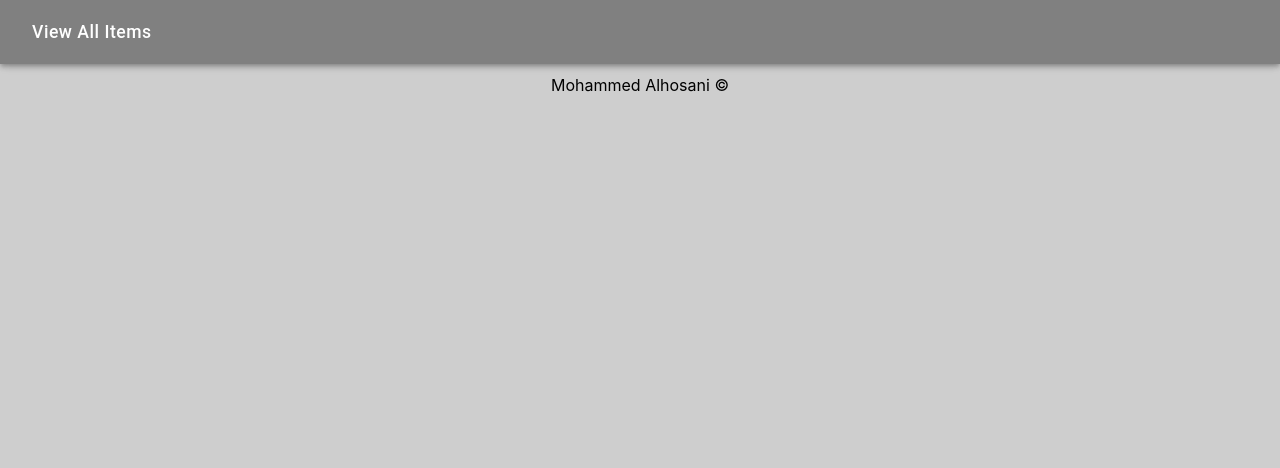
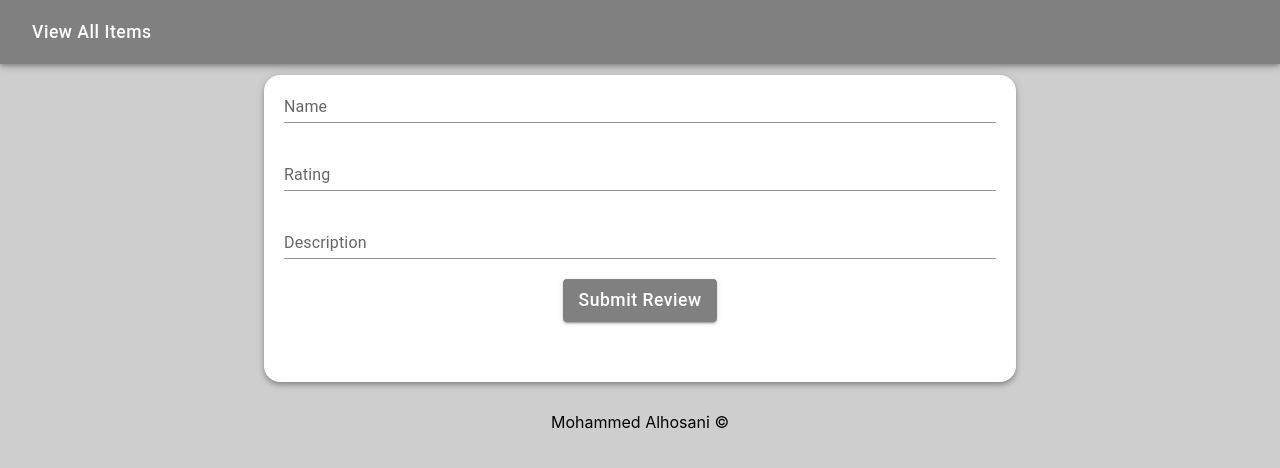
Before and after one commit to Nohasi/review-app, a React (Create React App) app in the folder frontend/review-app/: page /addreview in a window 1280 px wide. Shown: the top 468 px of the page. Built offline with nearby package versions, Linux system fonts and the light colour scheme.

Commit message:
Added review form

```diff
--- a/frontend/review-app/src/App.tsx
+++ b/frontend/review-app/src/App.tsx
@@ -5,6 +5,7 @@ import InfoPage from './components/info_page/InfoPage';
 import PageFooter from './components/global/PageFooter';
 import { BrowserRouter, Routes, Route } from "react-router-dom";
 import ItemList from './components/item_list/ItemList';
+import ReviewForm from './components/add_review/ReviewForm';
 
 function App() {
   return (
@@ -16,6 +17,7 @@ function App() {
             <Route path="" element={<ItemList />} />
             <Route path="/iteminfo" element={<InfoPage />} />
             <Route path="/itemlist" element={<ItemList />} />
+            <Route path="/addreview" element={<ReviewForm />} />
           </Routes>
         </BrowserRouter>
 
--- /dev/null
+++ b/frontend/review-app/src/components/add_review/ReviewForm.tsx
@@ -0,0 +1,29 @@
+import { Box, Container, Button } from "@mui/material";
+import TextField from '@mui/material/TextField';
+import '../../App.css';
+
+
+function ReviewForm() {
+    return(
+        <div>
+            <Container sx={{paddingBottom: "30px"}}>
+                <Box sx={{ flexGrow: 1, marginLeft: "200px", marginRight: "200px", paddingBottom:"30px", backgroundColor: 'white', borderRadius: '16px', boxShadow: 4, textAlign: "left", paddingLeft: "20px", paddingRight: "20px" }}>
+                    <div style={{paddingBottom: "20px"}}>
+                        <TextField id="name" label="Name" variant="standard" fullWidth/>
+                    </div>
+                    <div style={{paddingBottom: "20px"}}>
+                        <TextField id="rating" label="Rating" variant="standard" fullWidth/>
+                    </div>
+                    <div style={{paddingBottom: "20px"}}>
+                        <TextField id="description" label="Description" variant="standard" fullWidth multiline/>
+                    </div>
+                    <div style={{textAlign:"center"}}>
+                        <Button href="iteminfo" variant="contained" sx={{marginBottom:"30px", backgroundColor:"#808080", "&:hover": {backgroundColor: "#6b6b6b", boxShadow: 5} }} className="Navbar-button">Submit Review</Button>
+                    </div>
+                </Box>
+            </Container>
+        </div>
+    );
+}
+
+export default ReviewForm;
--- a/frontend/review-app/src/components/info_page/ReviewsComponent.tsx
+++ b/frontend/review-app/src/components/info_page/ReviewsComponent.tsx
@@ -25,7 +25,7 @@ function ReviewsComponent(){
     return(
         <Box sx={{ flexGrow: 1, textAlign: 'left', padding: '30px'}}>
             <h1>Reviews</h1>
-            <Button variant="contained" sx={{marginBottom:"30px"}} className="Navbar-button">Add Review</Button>
+            <Button href="addreview" variant="contained" sx={{marginBottom:"30px", backgroundColor:"#808080", "&:hover": {backgroundColor: "#6b6b6b", boxShadow: 5} }} className="Navbar-button">Add Review</Button>
             <div>
             {reviews.map((data, key) => {
                 return <li><strong>{data.name}</strong>&nbsp;&nbsp;&nbsp;{data.rating}/10</li>
```
